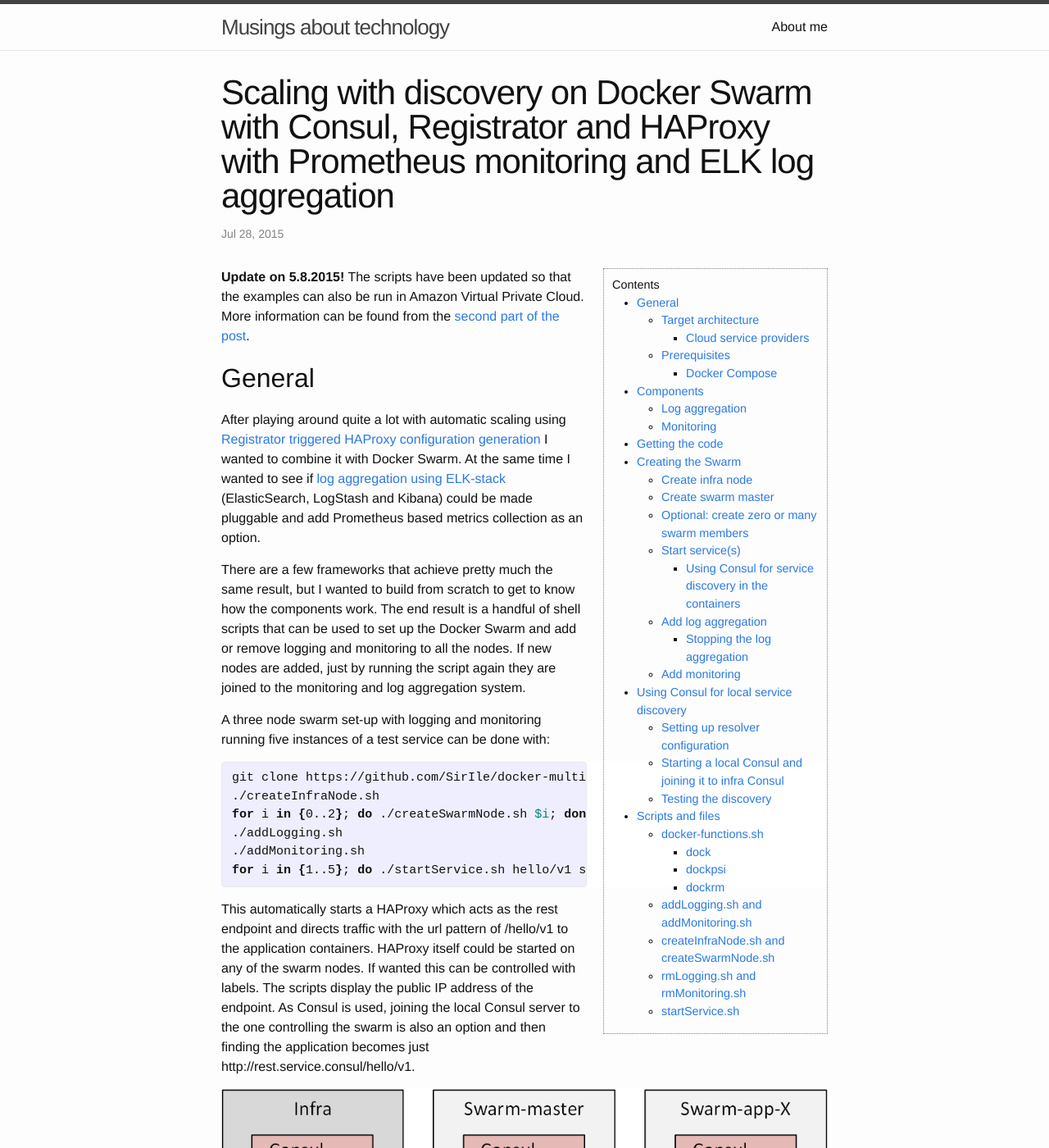
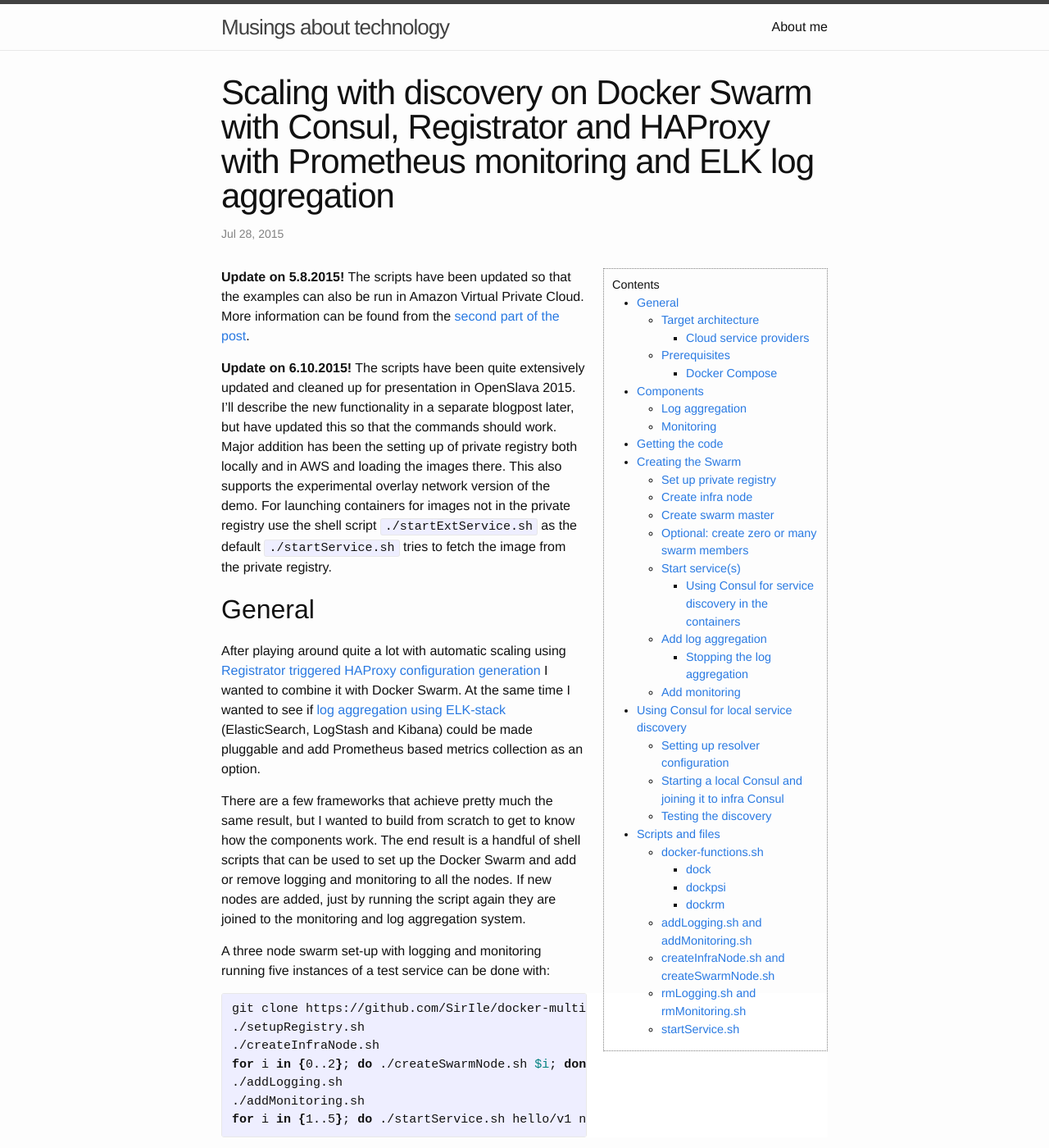
Before and after one commit to SirIle/sirile.github.io, a Jekyll site: the page built from _posts/2015-07-28-scaling-with-discovery-on-docker-swarm-with-consul-registrator-and-haproxy-with-prometheus-monitoring-and-elk-log-aggregation.markdown, in a window 1280 px wide and 1400 px high. Shown: the whole window at 82% size. Built offline with Jekyll 4.4.1, drawn with Linux system fonts in a browser that asks for light colours; nearby versions of some CDN libraries; some of the changed text lies outside the part shown.

Commit message:
Updated relevant blogs about script changes
As part of the preparation for OpenSlava 2015 quite heavy modifications were
done on scripts that are used to create Docker Swarm on local and AWS. A separate
blog post will be written later, but for now the blogs were updated so that the
examples should still work.

```diff
--- a/_posts/2015-07-28-scaling-with-discovery-on-docker-swarm-with-consul-registrator-and-haproxy-with-prometheus-monitoring-and-elk-log-aggregation.markdown
+++ b/_posts/2015-07-28-scaling-with-discovery-on-docker-swarm-with-consul-registrator-and-haproxy-with-prometheus-monitoring-and-elk-log-aggregation.markdown
@@ -15,6 +15,8 @@ Contents
 
 **Update on 5.8.2015!** The scripts have been updated so that the examples can also be run in Amazon Virtual Private Cloud. More information can be found from the [second part of the post]({% post_url 2015-08-05-part-2-scaling-in-amazon-aws-vpc-with-docker-docker-machine-consul-registrator-haproxy-elk-and-prometheus %}).
 
+**Update on 6.10.2015!** The scripts have been quite extensively updated and cleaned up for presentation in OpenSlava 2015. I'll describe the new functionality in a separate blogpost later, but have updated this so that the commands should work. Major addition has been the setting up of private registry both locally and in AWS and loading the images there. This also supports the experimental overlay network version of the demo. For launching containers for images not in the private registry use the shell script `./startExtService.sh` as the default `./startService.sh` tries to fetch the image from the private registry.
+
 ## General
 
 After playing around quite a lot with automatic scaling using [Registrator triggered HAProxy configuration generation]({% post_url 2015-05-18-using-haproxy-and-consul-for-dynamic-service-discovery-on-docker %}) I wanted to combine it with Docker Swarm. At the same time I wanted to see if [log aggregation using ELK-stack]({% post_url 2015-06-26-elasticsearch-logstash-kibana-and-logspout-on-docker %}) (ElasticSearch, LogStash and Kibana) could be made pluggable and add Prometheus based metrics collection as an option.
@@ -25,11 +27,12 @@ A three node swarm set-up with logging and monitoring running five instances of
 
 {% highlight bash %}
 git clone https://github.com/SirIle/docker-multihost.git && cd docker-multihost/swarm
+./setupRegistry.sh
 ./createInfraNode.sh
 for i in {0..2}; do ./createSwarmNode.sh $i; done
 ./addLogging.sh
 ./addMonitoring.sh
-for i in {1..5}; do ./startService.sh hello/v1 sirile/node-test; done
+for i in {1..5}; do ./startService.sh hello/v1 node-image-test; done
 {% endhighlight %}
 
 This automatically starts a HAProxy which acts as the rest endpoint and directs traffic with the url pattern of /hello/v1 to the application containers. HAProxy itself could be started on any of the swarm nodes. If wanted this can be controlled with labels. The scripts display the public IP address of the endpoint. As Consul is used, joining the local Consul server to the one controlling the swarm is also an option and then finding the application becomes just http://rest.service.consul/hello/v1.
@@ -83,6 +86,16 @@ git clone https://github.com/SirIle/docker-multihost.git && cd docker-multihost/
 {% endhighlight %}
 
 ## Creating the Swarm
+
+### Set up private registry
+
+A private registry is created with
+
+{% highlight bash %}
+./setupRegistry.sh
+{% endhighlight %}
+
+This also pulls, tags and pushes specific images to the registry.
 
 ### Create infra node
 
@@ -124,7 +137,7 @@ Any service can be used as long as it exposes the service through port 80 so tha
 When a service is started using the script it checks that at least one HAProxy container is running and if not, starts it and shows the address of the HAProxy through which the service is available.
 
 {% highlight bash %}
-$ ./startService.sh hello/v1 sirile/node-test
+$ ./startExtService.sh hello/v1 sirile/node-test
 ** Starting image sirile/node-test with the name hello/v1 **
 a1aaa0691a548aa9cc6db024537f83dc0c2f08d7344f1e1e41a69dc28b91db5f
 ** Service available at http://192.168.99.102/hello/v1 **
--- a/_posts/2015-08-05-part-2-scaling-in-amazon-aws-vpc-with-docker-docker-machine-consul-registrator-haproxy-elk-and-prometheus.markdown
+++ b/_posts/2015-08-05-part-2-scaling-in-amazon-aws-vpc-with-docker-docker-machine-consul-registrator-haproxy-elk-and-prometheus.markdown
@@ -16,6 +16,8 @@ Contents
 ## General
 
 In the [previous post]({% post_url 2015-07-28-scaling-with-discovery-on-docker-swarm-with-consul-registrator-and-haproxy-with-prometheus-monitoring-and-elk-log-aggregation %}) I demonstrated scaling on a local VirtualBox environment using HAProxy based load balancing with added service discovery and scaling over multiple nodes on Docker Swarm. In this article I show how the updated scripts can be used to control an environment running on [Amazon Virtual Private Cloud (VPC)](https://aws.amazon.com/vpc/) environment.
+
+**Update on 6.10.2015!** The scripts have been quite extensively updated and cleaned up for presentation in OpenSlava 2015. I'll describe the new functionality in a separate blogpost later, but have updated this so that the commands should work. Major addition has been the setting up of private registry both locally and in AWS and loading the images there. This also supports the experimental overlay network version of the demo. For launching containers for images not in the private registry use the shell script `./startExtService.sh` as the default `./startService.sh` tries to fetch the image from the private registry.
 
 ![Swarm on AWS](/images/Swarm_on_AWS.png)
 
@@ -68,9 +70,10 @@ To start up an environment with the infra node, three swarm instances and ten in
 
 {% highlight bash %}
 git clone https://github.com/SirIle/docker-multihost.git && cd docker-multihost/swarm
+./setupRegistry.sh
 ./createInfraNode.sh
 for i in {0..2}; do ./createSwarmNode.sh $i; done
-for i in {1..10}; do ./startService.sh hello/v1 sirile/node-image-test; done
+for i in {1..10}; do ./startService.sh hello/v1 node-image-test; done
 {% endhighlight %}
 
 Then you need to add the rule for (at least) port 80 in the security group for your own IP. This can be done through the web UI or with the aws cli.
```
Also changed, not shown: other parts of _posts/2015-07-28-scaling-with-discovery-on-docker-swarm-with-consul-registrator-and-haproxy-with-prometheus-monitoring-and-elk-log-aggregation.markdown (+10 -10 lines).
